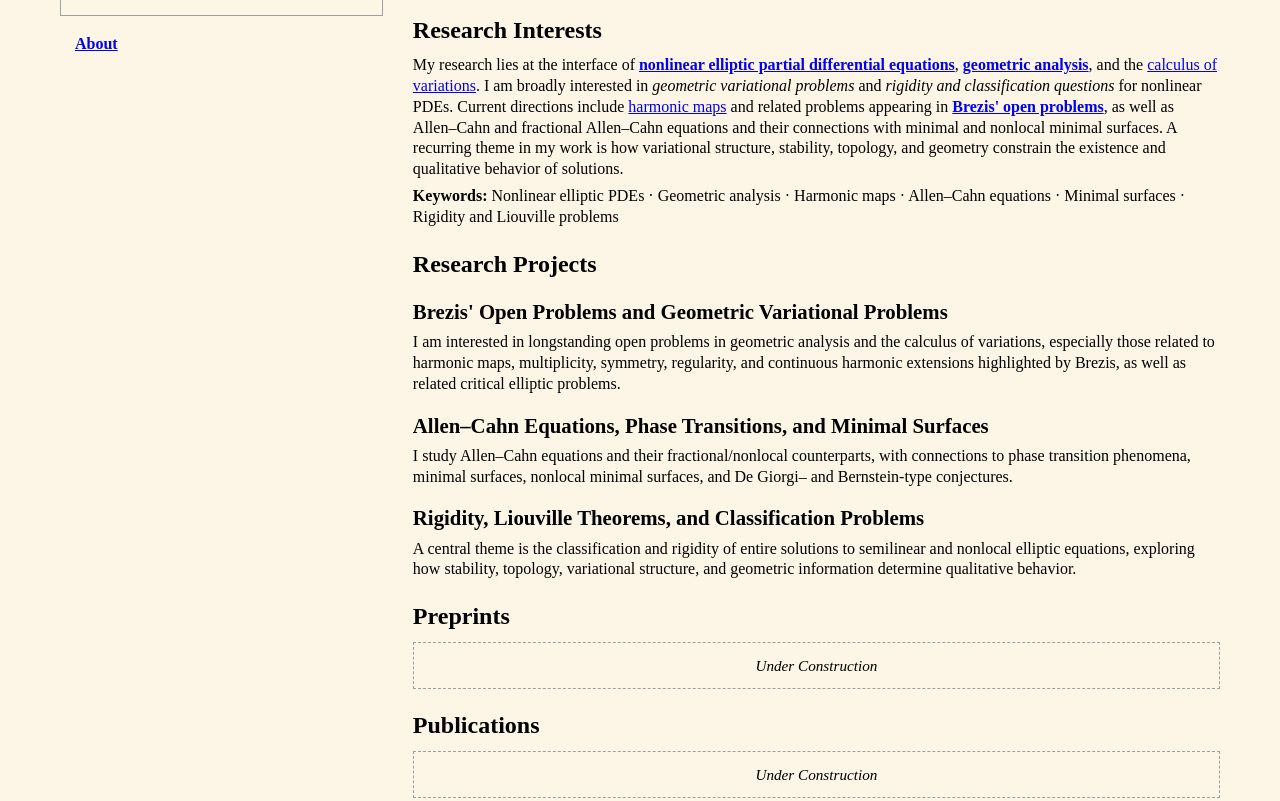
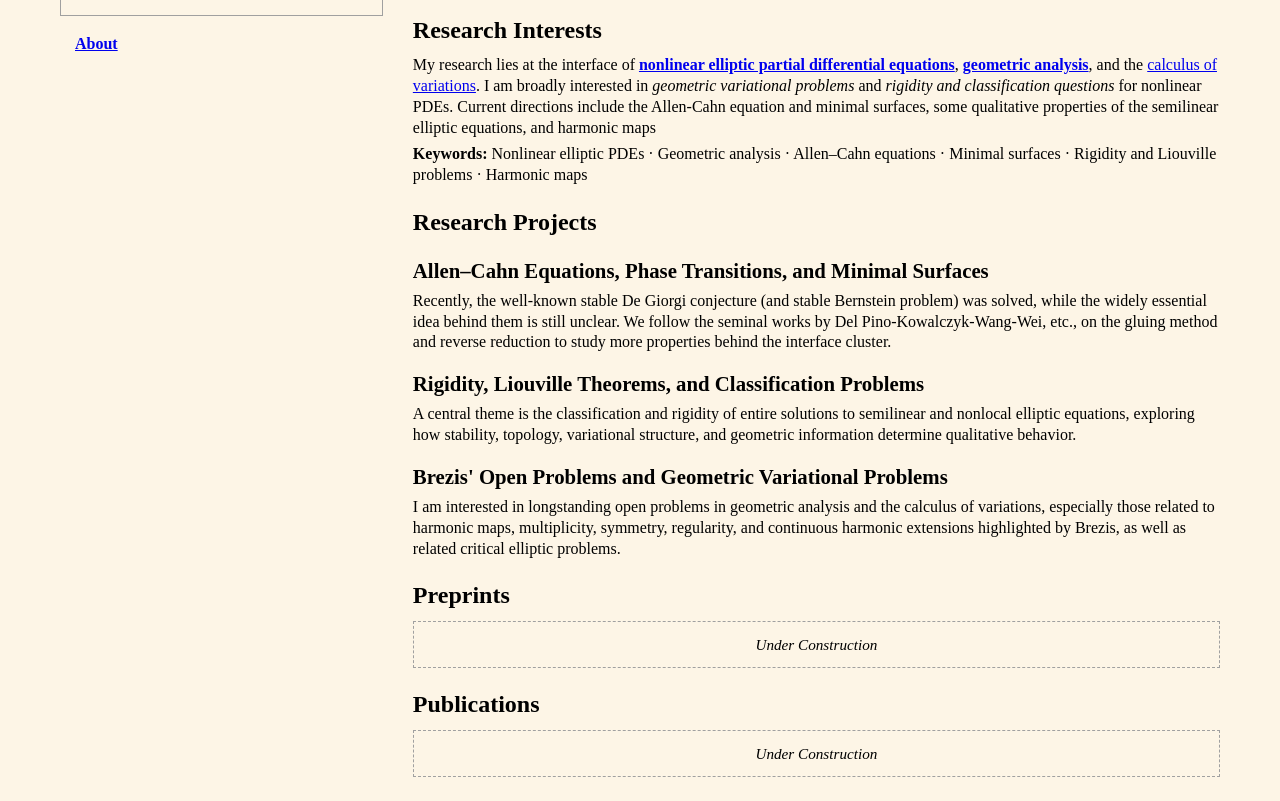
Before and after one commit to Zhenye03/Zhenye03.github.io, a plain HTML site: page index.html in a window 1280 px wide. Shown: the part 728-1529 px from the top of the page. Drawn offline with nearby package versions, Linux system fonts and the light colour scheme.

Commit message:
Update research interests, projects, and seminars

```diff
--- a/index.html
+++ b/index.html
@@ -500,57 +500,38 @@ Advisor: <a href="https://sxxy.hznu.edu.cn/c/2021-08-11/2671818.shtml" target="_
 <section id="research" class="section">
 <h2>Research</h2>
 <h3 id="research-interests">Research Interests</h3>
-
 <p>
 My research lies at the interface of
-<strong><a href="https://en.wikipedia.org/wiki/Partial_differential_equation"
-target="_blank" rel="noopener noreferrer">nonlinear elliptic partial differential equations</a></strong>,
-<strong><a href="https://en.wikipedia.org/wiki/Geometric_analysis"
-target="_blank" rel="noopener noreferrer">geometric analysis</a></strong>, and the
-<a href="https://en.wikipedia.org/wiki/Calculus_of_variations"
-target="_blank" rel="noopener noreferrer">calculus of variations</a>.
+<strong><a href="https://en.wikipedia.org/wiki/Partial_differential_equation" target="_blank" rel="noopener noreferrer">nonlinear elliptic partial differential equations</a></strong>,
+<strong><a href="https://en.wikipedia.org/wiki/Geometric_analysis" target="_blank" rel="noopener noreferrer">geometric analysis</a></strong>, and the
+<a href="https://en.wikipedia.org/wiki/Calculus_of_variations" target="_blank" rel="noopener noreferrer">calculus of variations</a>.
 I am broadly interested in <em>geometric variational problems</em> and
 <em>rigidity and classification questions</em> for nonlinear PDEs.
-Current directions include
-<a href="https://en.wikipedia.org/wiki/Harmonic_map"
-target="_blank" rel="noopener noreferrer">harmonic maps</a> and related problems appearing in
-<a href="https://ems.press/content/serial-article-files/40170?nt=1"
-target="_blank" rel="noopener noreferrer"><strong>Brezis' open problems</strong></a>,
-as well as Allen–Cahn and fractional Allen–Cahn equations and their connections
-with minimal and nonlocal minimal surfaces.
-A recurring theme in my work is how variational structure, stability, topology,
-and geometry constrain the existence and qualitative behavior of solutions.
+Current directions include the Allen-Cahn equation and minimal surfaces, some qualitative properties of the semilinear elliptic equations, and harmonic maps
 </p>
 
 <p>
 <strong>Keywords:</strong>
-Nonlinear elliptic PDEs · Geometric analysis · Harmonic maps ·
-Allen–Cahn equations · Minimal surfaces · Rigidity and Liouville problems
+Nonlinear elliptic PDEs · Geometric analysis · Allen–Cahn equations · Minimal surfaces · Rigidity and Liouville problems · Harmonic maps
 </p>
 
 <h3 id="research-projects">Research Projects</h3>
 
-<h4>Brezis' Open Problems and Geometric Variational Problems</h4>
-<p>
-I am interested in longstanding open problems in geometric analysis and the
-calculus of variations, especially those related to harmonic maps, multiplicity,
-symmetry, regularity, and continuous harmonic extensions highlighted by Brezis,
-as well as related critical elliptic problems.
-</p>
-
 <h4>Allen–Cahn Equations, Phase Transitions, and Minimal Surfaces</h4>
 <p>
-I study Allen–Cahn equations and their fractional/nonlocal counterparts, with
-connections to phase transition phenomena, minimal surfaces, nonlocal minimal
-surfaces, and De Giorgi– and Bernstein-type conjectures.
+Recently, the well-known stable De Giorgi conjecture (and stable Bernstein problem) was solved, while the widely essential idea behind them is still unclear. We follow the seminal works by Del Pino-Kowalczyk-Wang-Wei, etc., on the gluing method and reverse reduction to study more properties behind the interface cluster.
 </p>
 
 <h4>Rigidity, Liouville Theorems, and Classification Problems</h4>
 <p>
-A central theme is the classification and rigidity of entire solutions to
-semilinear and nonlocal elliptic equations, exploring how stability, topology,
-variational structure, and geometric information determine qualitative behavior.
+A central theme is the classification and rigidity of entire solutions to semilinear and nonlocal elliptic equations, exploring how stability, topology, variational structure, and geometric information determine qualitative behavior.
 </p>
+
+<h4>Brezis' Open Problems and Geometric Variational Problems</h4>
+<p>
+I am interested in longstanding open problems in geometric analysis and the calculus of variations, especially those related to harmonic maps, multiplicity, symmetry, regularity, and continuous harmonic extensions highlighted by Brezis, as well as related critical elliptic problems.
+</p>
+
 
 <h3 id="preprints">Preprints</h3>
 <div class="under-construction">Under Construction</div>
@@ -598,12 +579,17 @@ variational structure, and geometric information determine qualitative behavior.
 <section id="seminars" class="section">
 <h2>Seminars and Conferences</h2>
 <div class="study-item">
+<p class="item-heading"><span class="item-date">October 2026 - Present</span> — Allen-Cahn equation and Minimal surfaces</p>
+<p>Friday 14:30-16:30, The Chinese University of Hong Kong</p>
+<p>with Song Wang and Ziyi Chi</p>
+</div>
+<div class="study-item">
 <p class="item-heading"><span class="item-date">September 2025 - January 2026</span> — Elliptic Partial Differential Equations Seminar</p>
 <p>Sunday 14:00-17:00, Room 101, Building 2, Hainayuan, Zhejiang University (School of Mathematical Sciences)</p>
 <p>with H.J. Chen (ZJU), Z.J. Hu (ZJU), M.T. Zhu (WU), <a href="https://tianyi686.github.io" target="_blank" rel="noopener noreferrer">T.Y. Shen</a> (ShanghaiTech), T.L. Wang (AMSS)</p>
 </div>
 <div class="study-item">
-<p class="item-heading"><span class="item-date">June 2025 - present</span> — PDE &amp; Geometric Analysis Seminar (Online)</p>
+<p class="item-heading"><span class="item-date">June 2025 - June 2026</span> — PDE &amp; Geometric Analysis Seminar (Online)</p>
 <p>
 An online discussion seminar focusing on partial differential equations,
 geometric analysis, calculus of variations, and related topics.
@@ -617,7 +603,7 @@ Bilibili records
 </div>
 
 <div class="study-item">
-<p class="item-heading"><span class="item-date">June 2025 - present</span> — Minimal Surfaces Seminar (online) - <a href="https://www.bilibili.com/video/BV1PaKGzrEwU/?spm_id_from=333.1387.homepage.video_card.click" target="_blank" rel="noopener noreferrer">selected videos</a></p>
+<p class="item-heading"><span class="item-date">June 2025 - July 2026</span> — Minimal Surfaces Seminar (online) - <a href="https://www.bilibili.com/video/BV1PaKGzrEwU/?spm_id_from=333.1387.homepage.video_card.click" target="_blank" rel="noopener noreferrer">selected videos</a></p>
 <p>The whole talks:</p>
 <ul>
 <li><a href="https://www.bilibili.com/video/BV1PaKGzrEwU/?vd_source=6f9be697e4f7f3e4863ea519e09ea8a8" target="_blank" rel="noopener noreferrer">6.24 — A simple survey of minimal surfaces and related aspects (Zhenye Qian, HZNU)</a></li>
```
